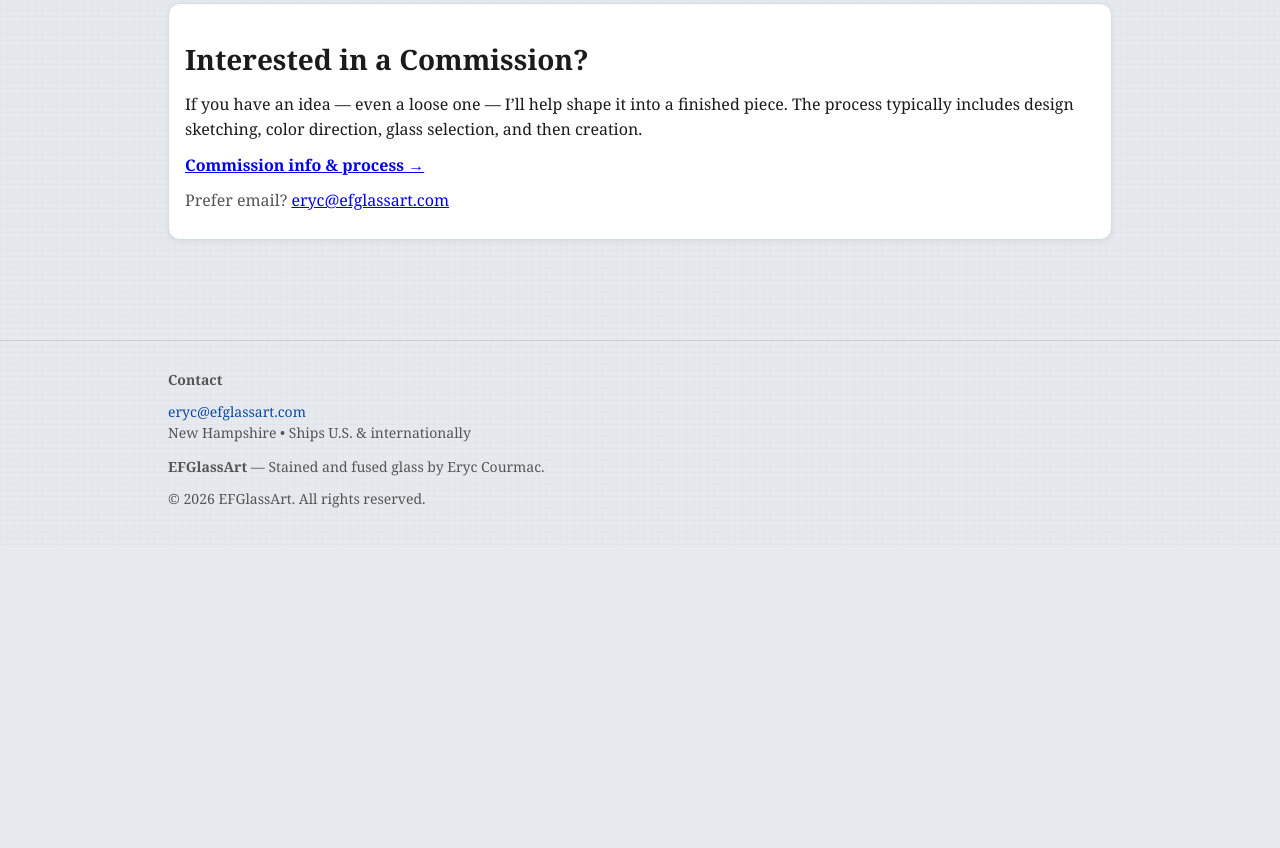
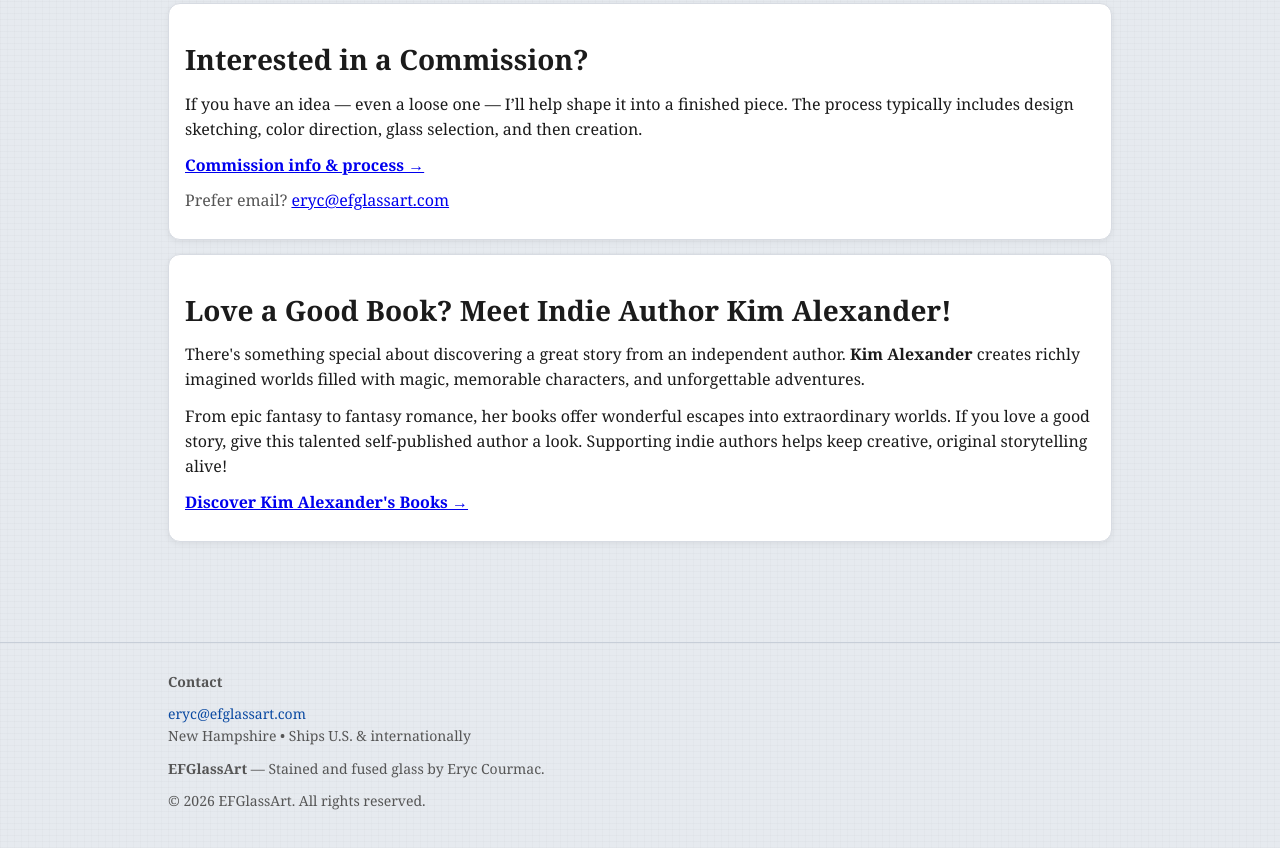
Before and after one commit to withay/efglassart-site, a plain HTML site: page index.html in a window 1280 px wide. Shown: the part 1009-1857 px from the top of the page. Before the commit the page ends 1554 px from the top, so only its background shows below. Drawn offline with Linux system fonts and the light colour scheme.

Commit message:
Update index.html with Kimfo

```diff
--- a/index.html
+++ b/index.html
@@ -120,6 +120,31 @@
         Prefer email? <a href="mailto:eryc@efglassart.com">eryc@efglassart.com</a>
       </p>
     </section>
+
+  <section class="card">
+    <h2>Love a Good Book? Meet Indie Author Kim Alexander!</h2>
+    <p>
+      There's something special about discovering a great story
+      from an independent author. <strong>Kim Alexander</strong>
+      creates richly imagined worlds filled with magic, memorable
+      characters, and unforgettable adventures.
+    </p>
+    <p style="margin-top: 12px;">
+      From epic fantasy to fantasy romance, her books offer
+      wonderful escapes into extraordinary worlds. If you love
+      a good story, give this talented self-published author
+      a look. Supporting indie authors helps keep creative,
+      original storytelling alive!
+    </p>
+    <p style="margin-top: 12px;">
+      <a href="https://kimalexanderonline.com/wp/"
+         target="_blank"
+         rel="noopener noreferrer">
+        <strong>Discover Kim Alexander's Books →</strong>
+      </a>
+    </p>
+  </section>
+
 </main>
 <footer class="site-footer">
   <div class="container">
```
